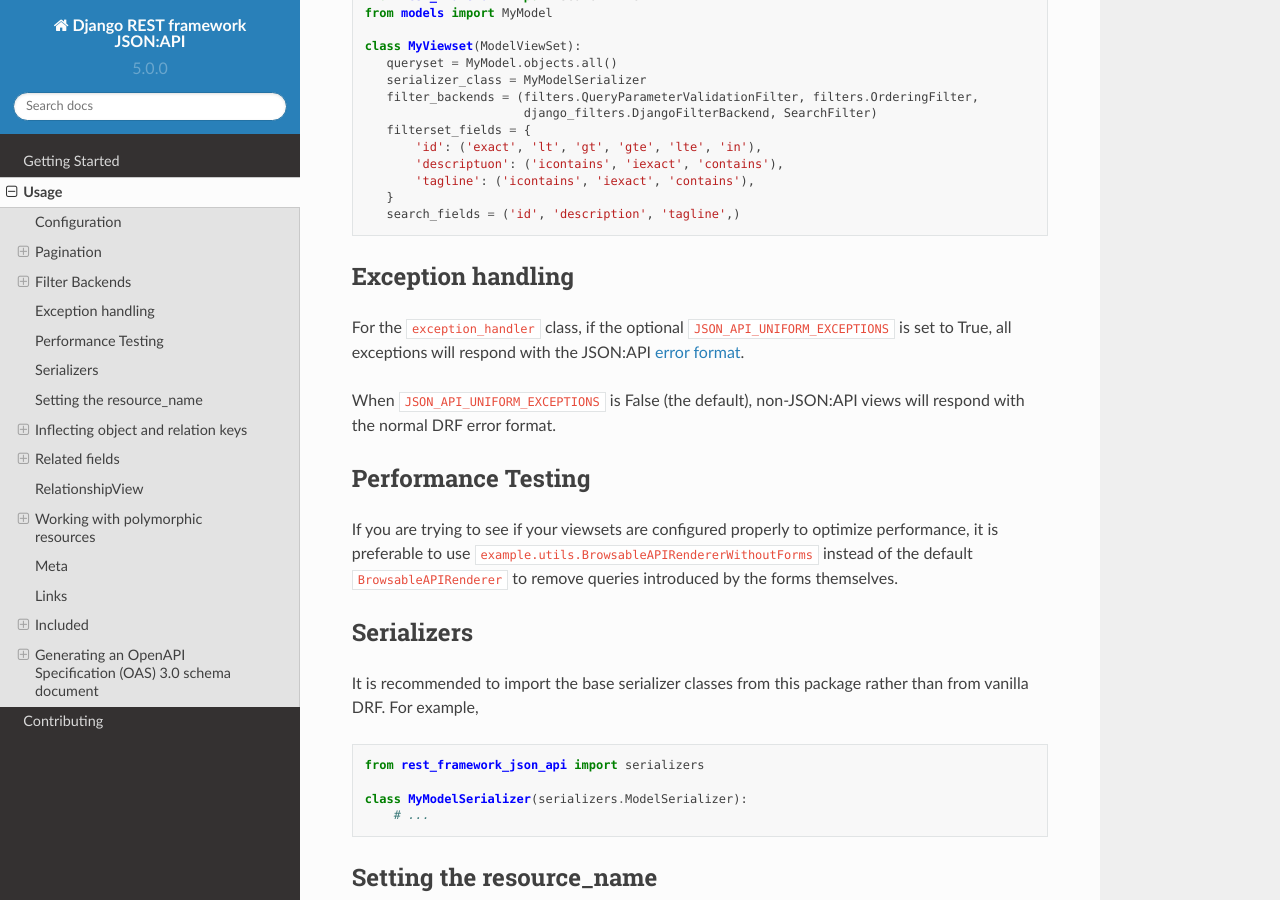
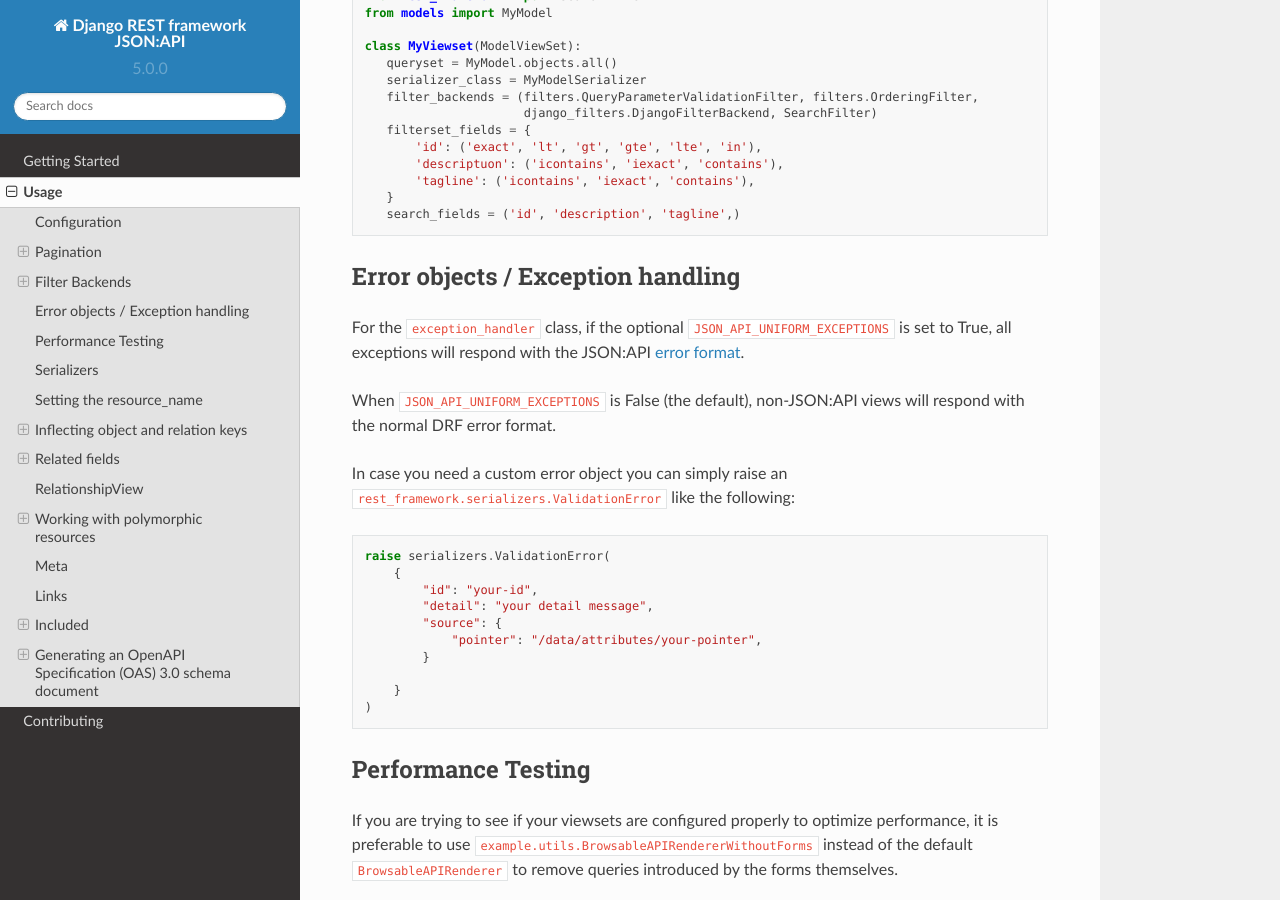
Before and after one commit to django-json-api/django-rest-framework-json-api, a Sphinx documentation site: the page built from docs/usage.md, in a window 1280 px wide and 900 px high, scrolled down 4946 px. Built offline with Sphinx 7.4.7 and the Read the Docs theme 2.0.0, drawn with Linux system fonts in a browser that asks for light colours; pages that are not in the unit, such as notebooks, are missing from menus.

Commit message:
Avoid overwriting of pointer when formatting error object (#1074)
This enables to use custom error object with custom source pointers.

````diff
--- a/docs/usage.md
+++ b/docs/usage.md
@@ -237,13 +237,28 @@
 
 ```
 
-### Exception handling
+### Error objects / Exception handling
 
 For the `exception_handler` class, if the optional `JSON_API_UNIFORM_EXCEPTIONS` is set to True,
 all exceptions will respond with the JSON:API [error format](https://jsonapi.org/format/#error-objects).
 
 When `JSON_API_UNIFORM_EXCEPTIONS` is False (the default), non-JSON:API views will respond
 with the normal DRF error format.
+
+In case you need a custom error object you can simply raise an `rest_framework.serializers.ValidationError` like the following:
+
+```python
+raise serializers.ValidationError(
+    {
+        "id": "your-id",
+        "detail": "your detail message",
+        "source": {
+            "pointer": "/data/attributes/your-pointer",
+        }
+
+    }
+)
+```
 
 ### Performance Testing
 
````
Also changed, not shown: CHANGELOG.md (+1 -0 lines), 2 other files.
